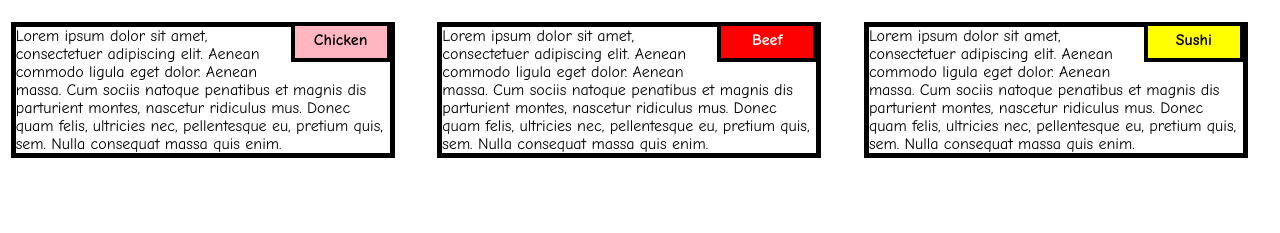
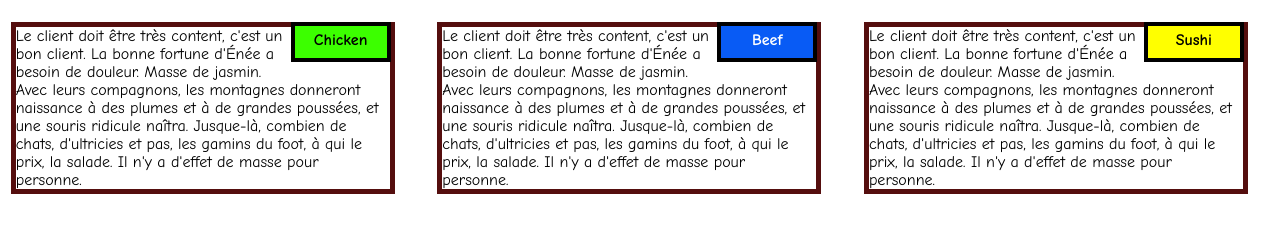
Before and after one commit to DIZZYAYMAN/coursera-module, a plain HTML site: page module2-solution/index.html in a window 1280 px wide. Shown: the part 95-328 px from the top of the page. Drawn offline with Linux system fonts and the light colour scheme.

Commit message:
Add files via upload

```diff
--- a/module2-solution/index.html
+++ b/module2-solution/index.html
@@ -2,7 +2,7 @@
 <html>
 <head>
 
-<title>Responsive Layout</title>
+<title>module 2</title>
 <link rel="stylesheet" type="text/css" href="style.css">
 
 </head>
@@ -11,24 +11,24 @@
 
 
 
-  <div class="col-lg-4 col-md-6 col-sm-12">
+<div class="col-lg-4 col-md-6 col-sm-12">
   	<div class="box">
   		<p class="content-name name1">Chicken</p>
-  		<p class="content">Lorem ipsum dolor sit amet, consectetuer adipiscing elit. Aenean commodo ligula eget dolor. Aenean massa. Cum sociis natoque penatibus et magnis dis parturient montes, nascetur ridiculus mus. Donec quam felis, ultricies nec, pellentesque eu, pretium quis, sem. Nulla consequat massa quis enim.</p>
+  		<p class="content">Le client doit être très content, c'est un bon client. La bonne fortune d'Énée a besoin de douleur. Masse de jasmin. Avec leurs compagnons, les montagnes donneront naissance à des plumes et à de grandes poussées, et une souris ridicule naîtra. Jusque-là, combien de chats, d'ultricies et pas, les gamins du foot, à qui le prix, la salade. Il n'y a d'effet de masse pour personne.</p>
   	</div>
   </div>
 
   <div class="col-lg-4 col-md-6 col-sm-12">
   	<div class="box">
    		<p class="content-name name2">Beef</p>
-   		<p class="content">Lorem ipsum dolor sit amet, consectetuer adipiscing elit. Aenean commodo ligula eget dolor. Aenean massa. Cum sociis natoque penatibus et magnis dis parturient montes, nascetur ridiculus mus. Donec quam felis, ultricies nec, pellentesque eu, pretium quis, sem. Nulla consequat massa quis enim.</p>
+   		<p class="content">Le client doit être très content, c'est un bon client. La bonne fortune d'Énée a besoin de douleur. Masse de jasmin. Avec leurs compagnons, les montagnes donneront naissance à des plumes et à de grandes poussées, et une souris ridicule naîtra. Jusque-là, combien de chats, d'ultricies et pas, les gamins du foot, à qui le prix, la salade. Il n'y a d'effet de masse pour personne.</p>
   	</div>
   </div>
 
   <div class="col-lg-4 col-md-12 col-sm-12">
   	<div class="box">
   		<p class="content-name name3">Sushi</p>
-  		<p class="content">Lorem ipsum dolor sit amet, consectetuer adipiscing elit. Aenean commodo ligula eget dolor. Aenean massa. Cum sociis natoque penatibus et magnis dis parturient montes, nascetur ridiculus mus. Donec quam felis, ultricies nec, pellentesque eu, pretium quis, sem. Nulla consequat massa quis enim.</p>
+  		<p class="content">Le client doit être très content, c'est un bon client. La bonne fortune d'Énée a besoin de douleur. Masse de jasmin. Avec leurs compagnons, les montagnes donneront naissance à des plumes et à de grandes poussées, et une souris ridicule naîtra. Jusque-là, combien de chats, d'ultricies et pas, les gamins du foot, à qui le prix, la salade. Il n'y a d'effet de masse pour personne.</p>
   	</div>
   </div>
 
--- a/module2-solution/style.css
+++ b/module2-solution/style.css
@@ -30,7 +30,7 @@
   .content-name{
     overflow: none;
     text-align: center;
-    border: 4px solid black;
+    border: 4px solid rgb(0, 0, 0);
     width: 100px;
     height: 40px;
     padding: 5px;
@@ -42,7 +42,7 @@
   }
 
   .content{
-    border: 5px solid black;
+    border: 5px solid rgb(85, 14, 14);
     width: 90%;
     height: auto;
     margin: 2.5%;
@@ -50,12 +50,12 @@
   }
 
   .name1{
-    background-color: #FFB6C1;
+    background-color: #3cff00;
   }
 
   .name2{
     color: white;
-    background-color: #FF0000;
+    background-color: #085bf5;
   }
   .name3{
     background-color: #FFFF00;
@@ -63,14 +63,23 @@
 
 
   /********** big devices only **********/
-  @media (min-width: 992px) {
+  @media screen and (min-width: 992px) {
     .col-lg-4 {
         float: left;
       width: 33.33%;
     }
   }
+
+  /************ small devices only ***********/
+  @media screen and (min-width: 0px) and (max-width: 700px) {
+    .col-sm-12 {
+        float: left;
+        width: 100%;
+
+    }
+  }
   /********** Medium devices only **********/
-  @media (min-width: 768px) and (max-width: 991px) {
+@media screen and (min-width: 768px) and (max-width: 991px) {
   .col-md-6,.col-md-12 {
     float: left;
   }
@@ -81,18 +90,8 @@
     margin-left: -10px;
     width: 100%;
   }
-    .name3{
+  .name3 {
     margin-right: 65px;
     width: 100px;
   }
 }
-  /************ small devices only ***********/
-  @media (min-width: 0px) and (max-width: 767px) {
-    .col-sm-12 {
-        float: left;
-      width: 100%;
-    }
-    .content-name{
-      margin-right: 30px;
-    }
-  }
```
Lines whose indentation alone changed are shown as unchanged.
